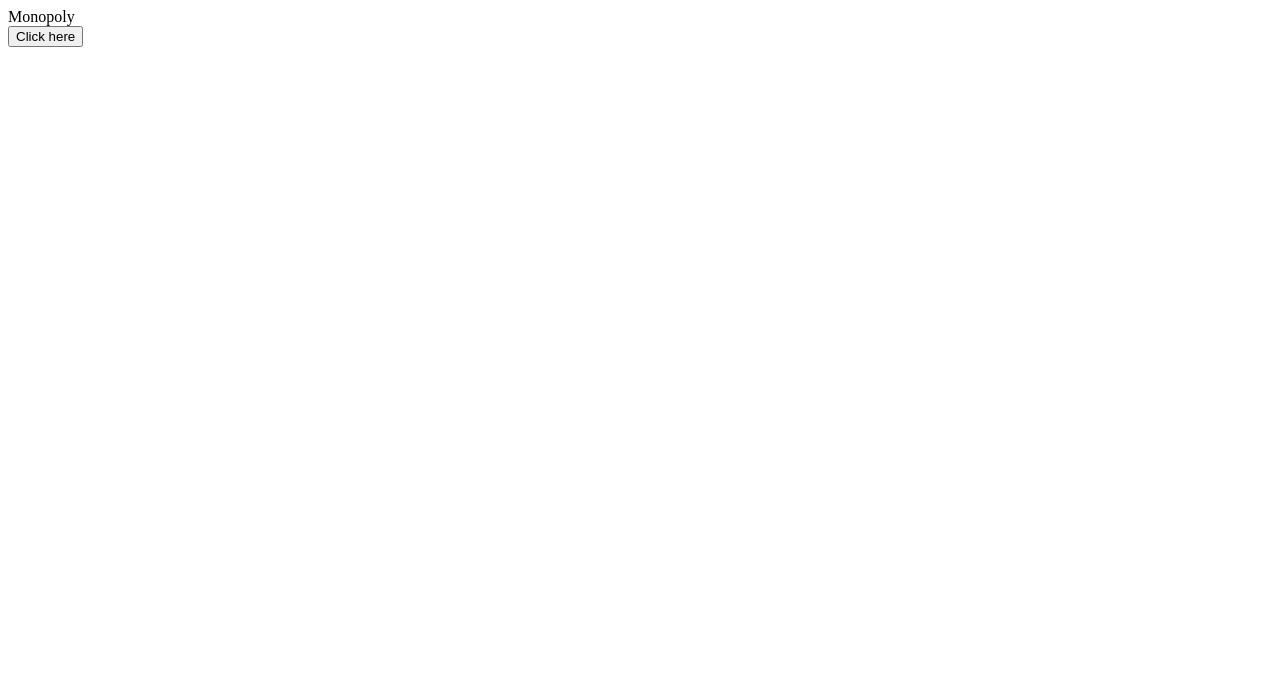
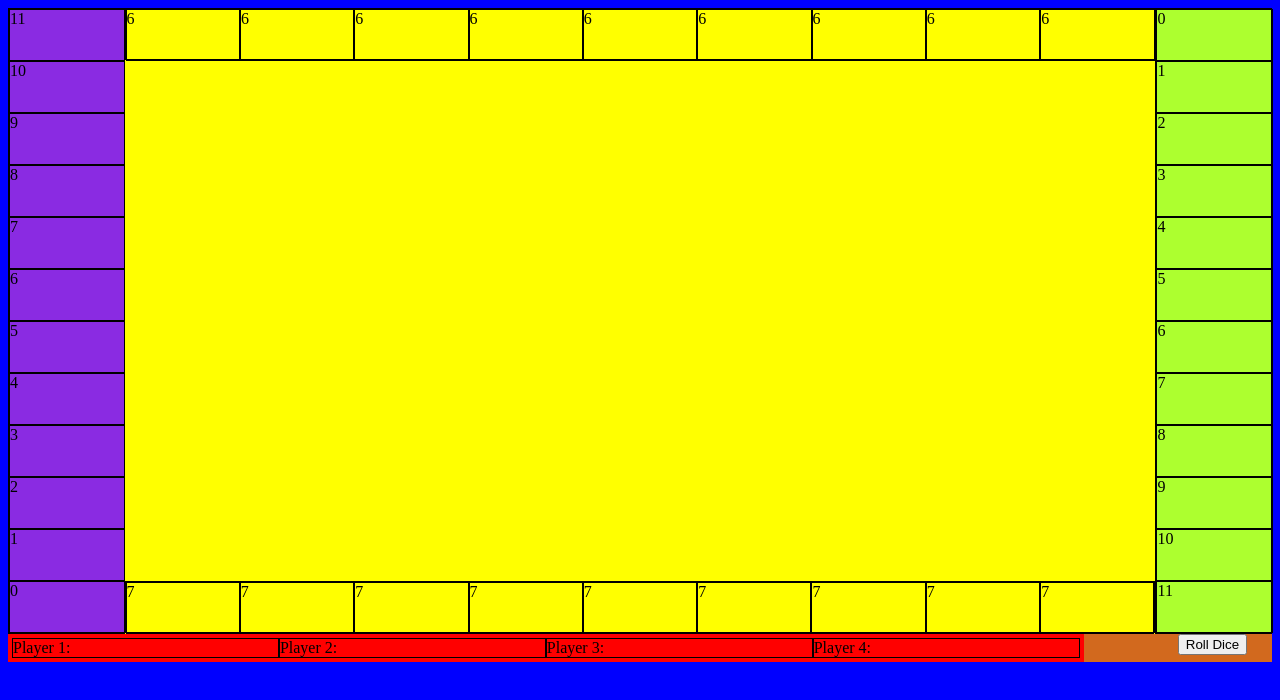
Before and after one commit to hrishit007/Monopoly, a plain HTML site: page index.html in a window 1280 px wide. Both pictures are taken after a click on the button "Click here". Drawn offline with Linux system fonts and the light colour scheme.

Commit message:
Page Layout Created

```diff
--- a/game.css
+++ b/game.css
@@ -1,3 +1,102 @@
 body{
-    background-image: url(./assets/Start_Background.jpg);
+    height: 100%;
+    background-color: blue;
 }
+#heading{
+    display: flex;
+    justify-content: center;
+    align-items: center;
+    font-size: larger;
+    height: 100%;
+}
+.gameArea{
+    display: flex;
+    flex-direction: row;
+    margin:0%;
+
+}
+
+
+.column_left{
+    display: flex;
+    flex-direction: column-reverse;
+    background-color: blueviolet;
+    border: 1px solid black;
+    width:9.09%;
+}
+.column_left>div{
+    height: 50px;
+    width:100%;
+    border: 1px solid black;
+}
+
+.middle{
+    display: flex;
+    flex-direction: column;
+    background-color:yellow;
+    width:81.81%;
+}
+#UpperMiddleArea{
+    height:50px;
+    border: 1px solid black;
+    display: flex;
+    flex-direction: row;
+}
+#UpperMiddleArea>div{
+    width:11.11%;
+    border:1px solid black;
+    height:100%;
+}
+#game_image{
+    height:521px;
+}
+#LowerMiddleArea{
+    height:50px;
+    border: 1px solid black;
+    display: flex;
+    flex-direction: row-reverse;
+}
+#LowerMiddleArea>div{
+    width:11.11%;
+    border:1px solid black;
+    height:100%;
+}
+
+.column_right{
+    display: flex;
+    flex-direction: column;
+    background-color: greenyellow;
+    border: 1px solid black;
+    width:9.09%;
+}
+.column_right>div{
+    height: 50px;
+    width:100%;
+    border: 1px solid black;
+}
+#GameFooter{
+    display: flex;
+    flex-direction: row;
+    background-color: red;
+    justify-content: space-around;
+}
+#Player_Money{
+    display: flex;
+    flex-direction: row;
+    margin: 4px;
+    width:85%;
+}
+#Player_Money>div{
+    width:25%;
+    border:1px solid black;
+
+}
+#dice_area{
+    display: flex;
+    flex-direction: row;
+    width:15%;
+    background-color: chocolate;
+}
+#dice_area>div{
+    width:50%;
+}
--- a/game.js
+++ b/game.js
@@ -1,5 +1,15 @@
-document.getElementById("Start").addEventListener("click",Play());
+var dice_value=0;
+
+document.getElementById('start').addEventListener("click",Play);
 function Play() {
     console.log("Working");
-    document.getElementById('game').style.display='block';
+    document.getElementById('heading').style.display='none';
+    document.getElementsByClassName('gameArea')[0].style.display='flex';
+    document.getElementById('GameFooter').style.display='flex';
 }
+document.getElementById("Dice_Roll").addEventListener('click',roll);
+function roll() {
+    console.log("Working");
+    dice_value=Math.ceil((Math.random()*6));
+    document.getElementById('dice').innerHTML=dice_value;
+}
--- a/index.html
+++ b/index.html
@@ -5,8 +5,8 @@
     <meta charset="UTF-8">
     <meta http-equiv="X-UA-Compatible" content="IE=edge">
     <meta name="viewport" content="width=device-width, initial-scale=1.0">
-    <link rel="stylesheet" src="./game.css">
-    <scipt src="./game.js"></scipt>
+    <link rel="stylesheet" href="./game.css">
+
     <title>Monopoly</title>
 </head>
 
@@ -14,12 +14,86 @@
     <div id="heading">
         <div id="mono">Monopoly</div>
         <div id="play_button">
-            <button id="Start">Click here</button>
+            <button id="start">Click here</button>
         </div>
     </div>
-    <div id="game" style="display: none;">
-        <p> This is the game area</p>
+    <div class="gameArea" style="display: none;">
+        <div class="column_left">
+            <div id="Start">0</div>
+            <div id="box_1">1</div>
+            <div id="box_2">2</div>
+            <div id="box_3">3</div>
+            <div id="box_4">4</div>
+            <div id="box_5">5</div>
+            <div id="box_6">6</div>
+            <div id="box_7">7</div>
+            <div id="box_8">8</div>
+            <div id="box_9">9</div>
+            <div id="box_10">10</div>
+            <div id="box_11">11</div>
+        </div>
+        <div class="middle">
+            <div id="UpperMiddleArea">
+                <div id="box_6">6</div>
+                <div id="box_6">6</div>
+                <div id="box_6">6</div>
+                <div id="box_6">6</div>
+                <div id="box_6">6</div>
+                <div id="box_6">6</div>
+                <div id="box_6">6</div>
+                <div id="box_6">6</div>
+                <div id="box_6">6</div>
+            </div>
+            <div id="game_image">
+                <!-- Image will be inserted -->
+            </div>
+            <div id="LowerMiddleArea">
+                <div id="box_7">7</div>
+                <div id="box_7">7</div>
+                <div id="box_7">7</div>
+                <div id="box_7">7</div>
+                <div id="box_7">7</div>
+                <div id="box_7">7</div>
+                <div id="box_7">7</div>
+                <div id="box_7">7</div>
+                <div id="box_7">7</div>
+            </div>
+        </div>
+        <div class="column_right">
+            <div id="Start">0</div>
+            <div id="box_1">1</div>
+            <div id="box_2">2</div>
+            <div id="box_3">3</div>
+            <div id="box_4">4</div>
+            <div id="box_5">5</div>
+            <div id="box_6">6</div>
+            <div id="box_7">7</div>
+            <div id="box_8">8</div>
+            <div id="box_9">9</div>
+            <div id="box_10">10</div>
+            <div id="box_11">11</div>
+        </div>
     </div>
+    <div id="GameFooter" style="display: none;">
+        <!-- Dice and player money to be displayed here -->
+        <div id="Player_Money">
+            <!-- Display as inline grid or block here -->
+            <div class="PlayMon">Player 1: <b class="Player1_Money"></b></div>
+            <div class="PlayMon">Player 2: <b class="Player2_Money"></b></div>
+            <div class="PlayMon">Player 3: <b class="Player3_Money"></b></div>
+            <div class="PlayMon">Player 4: <b class="Player4_Money"></b></div>
+        </div>
+        <div id="dice_area">
+            <div id="dice_display">
+                <p id="dice"></p>
+                <!-- Display Dice here -->
+            </div>
+            <div id="Dice_Button">
+                <button id="Dice_Roll">Roll Dice</button>
+            </div>
+        </div>
+    </div>
+    <script src="./game.js"></script>
 </body>
 
 </html>
```
